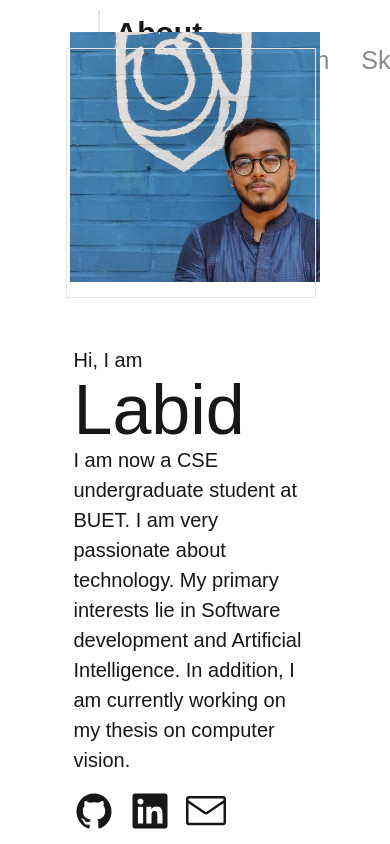
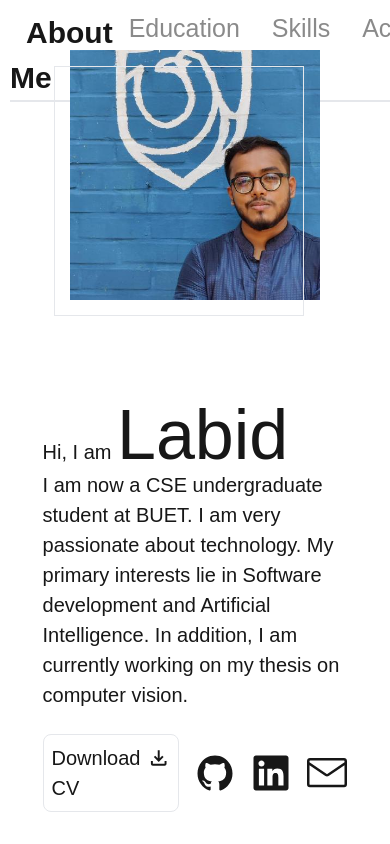
Before and after one commit to labid-al-nahiyan/labid-al-nahiyan.github.io, a Next.js app: page / in a window 390 px wide. Shown: the top 844 px of the page. Built offline with nearby package versions, Linux system fonts and the light colour scheme; a web font is replaced by a local one.

Commit message:
make responsive

```diff
--- a/src/app/Navbar/Navbar.tsx
+++ b/src/app/Navbar/Navbar.tsx
@@ -17,10 +17,10 @@ export default function Navbar({ activeSection }: { activeSection: string }){
     }
 
     return(
-        <div className={` fixed lg:top-[35vh] lg:left-2 top-[10px] left-[25%] ${jersery.className}  text-[25px]`}>
+        <div className={` fixed lg:top-[35vh] lg:left-2 top-[10px] md:left-[15%] left-[10px] ${jersery.className}  text-[25px]`}>
             <div>
-                <ul className="border-l-2 flex lg:flex-col text-left space-y-8">
-                    <li><Link onClick={()=>{printPathname()}} className={`p-4 transition ease-in-out delay-150 ${activeSection=="aboutme"?' font-bold text-[30px] opacity-100':"opacity-50"}`} href="#aboutme">About Me</Link></li>
+                <ul className="lg:border-l-2 border-b-2 lg:border-b-0 flex lg:flex-col text-left ">
+                    <li><Link onClick={()=>{printPathname()}} className={`p-4  transition ease-in-out delay-150 ${activeSection=="aboutme"?' font-bold text-[30px] opacity-100':"opacity-50"}`} href="#aboutme">About Me</Link></li>
                     <li><Link onClick={()=>{printPathname()}} className={`p-4  transition ease-in-out delay-150 ${activeSection=="education"?' font-bold text-[30px] opacity-100':"opacity-50"}`} href="#education">Education</Link></li>
                     <li><Link onClick={()=>{printPathname()}} className={`p-4  transition ease-in-out delay-150 ${activeSection=="skill"?'font-bold text-[30px] opacity-100':"opacity-50"}`} href="#skill">Skills</Link></li>
                     <li><Link onClick={()=>{printPathname()}} className={`p-4  transition ease-in-out delay-150 ${activeSection=="achievement"?'font-bold text-[30px] opacity-100':"opacity-50"}`} href="#achievement">Achievements</Link></li>
--- a/src/app/Projects/Projects.tsx
+++ b/src/app/Projects/Projects.tsx
@@ -15,14 +15,14 @@ const jersery = Jersey_15({
 
 export default function Project(){
     return(
-        <div className="px-[25%] min-h-[110vh]" id="project" >
+        <div className="px-[20%] lg:px[25%] min-h-[110vh]" id="project" >
             <div className=" grid justify-center  w-[100%] ">
 
                 <p className={`text-[80px] text-center font-bold pb-10 ${jersery.className}`}>Projects</p>
 
                 <div className="space-y-9">
                     <div className="grid grid-cols-[40%_auto] ">
-                        <div className="flex items-center jus">
+                        <div className="flex items-center ">
                             <Image
                                 src={nerd}
                                 className=""
@@ -32,17 +32,17 @@ export default function Project(){
                                 alt="Picture of the author"
                             />
                         </div>
-                        <div className="space-y-6">
+                        <div className="space-y-6 m-5">
 
                             <p className="text-[24px] font-bold">NerdHerd</p>
                             <p className="text-[18px] font-normal text-justify ">
                                 NerdHerd is a productivity app which focuses on gathering all the productivity features to minimize distraction. Like other learning platforms, our apps mentionable functionalities include collaborative note taking, video calling, article-write, real time quiz, AI chatbot.
                             </p>
 
-                            <div className="flex space-x-4">
-                                <p className="rounded-xl p-1 px-3 bg-slate-500">Sveltekit</p>
-                                <p className="rounded-xl p-1 px-3 bg-slate-500">Tailwind Css</p>
-                                <p className="rounded-xl p-1 px-3 bg-slate-500">PostgreSQL</p>
+                            <div className="flex flex-wrap">
+                                <p className="rounded-xl m-1  p-1 px-3 bg-slate-500">Sveltekit</p>
+                                <p className="rounded-xl m-1 p-1 px-3 bg-slate-500">Tailwind Css</p>
+                                <p className="rounded-xl m-1 p-1 px-3 bg-slate-500">PostgreSQL</p>
 
                             </div>
 
@@ -70,17 +70,17 @@ export default function Project(){
                             />
                         </div>
 
-                        <div className="space-y-6">
+                        <div className="space-y-6 m-5">
 
                             <p className="text-[24px] font-bold">Shop Genie</p>
                             <p className="text-[18px] font-normal text-justify ">
                             ShopGenie is an AI powered shopping assistant. It harnesses the power of LLM and RAG for finding a product easier than ever. This repository is the main application for the project.
                             </p>
 
-                            <div className="flex space-x-4">
-                                <p className="rounded-xl p-1 px-3 bg-slate-500">Sveltekit</p>
-                                <p className="rounded-xl p-1 px-3 bg-slate-500">RAG</p>
-                                <p className="rounded-xl p-1 px-3 bg-slate-500">vector-database</p>
+                            <div className="flex flex-wrap">
+                                <p className="rounded-xl m-1 p-1 px-3 bg-slate-500">Sveltekit</p>
+                                <p className="rounded-xl p-1 m-1 px-3 bg-slate-500">RAG</p>
+                                <p className="rounded-xl m-1 p-1 px-3 bg-slate-500">vector-database</p>
 
                             </div>
 
@@ -107,7 +107,7 @@ export default function Project(){
                             />
                         </div>
 
-                        <div className="space-y-6">
+                        <div className="space-y-6 m-5">
 
                             <p className="text-[24px] font-bold">Football Player</p>
                             <p className="text-[18px] font-normal text-justify ">
@@ -121,10 +121,10 @@ export default function Project(){
                                 <li>Buy and sell player between clubs</li>
                             </ul>
 
-                            <div className="flex space-x-4">
-                                <p className="rounded-xl p-1 px-3 bg-slate-500">Java</p>
-                                <p className="rounded-xl p-1 px-3 bg-slate-500">JavaFx</p>
-                                <p className="rounded-xl p-1 px-3 bg-slate-500">Socket i/o</p>
+                            <div className="flex flex-wrap">
+                                <p className="rounded-xl m-1 p-1 px-3 bg-slate-500">Java</p>
+                                <p className="rounded-xl m-1 p-1 px-3 bg-slate-500">JavaFx</p>
+                                <p className="rounded-xl m-1 p-1 px-3 bg-slate-500">Socket i/o</p>
 
                             </div>
 
--- a/src/app/Top/Top.tsx
+++ b/src/app/Top/Top.tsx
@@ -2,11 +2,13 @@ import Image from "next/image";
 import { IoLogoGithub } from "react-icons/io5";
 import { FaLinkedin } from "react-icons/fa";
 import { GoMail } from "react-icons/go";
+import { MdOutlineFileDownload } from "react-icons/md";
 
 import { Jersey_15 } from "next/font/google";
 import Link from "next/link";
 
 import me from '@/../public/img/me.jpeg'
+
 const jersery = Jersey_15({
   subsets: ["latin"],weight:"400"
 })
@@ -14,10 +16,11 @@ const jersery = Jersey_15({
 export default function Top(){
 
     return(
-        <div className="min-h-[calc(110vh-50px)] px-[15%] grid  lg:grid-cols-[40%_60%]  items-center">
+        <div className="min-h-[calc(110vh-50px)] px-[15%] grid justify-center lg:grid-cols-[40%_60%] items-center">
 
 
-          <div className="flex justify-center lg:justify-end relative">
+          <div className="flex justify-center">
+            <div className="flex w-[250px] lg:w-[100%] justify-center lg:justify-end relative">
               <Image
                   src={me}
                   className=""
@@ -30,16 +33,26 @@ export default function Top(){
 
 
             </div>
+          </div>
 
-          <div className="text-[20px] px-[15px] ">
+          <div className="text-[20px] px-[15px]  ">
+
+            <div className="mb-6">
               <p className="text-[20px]">Hi,
                   I am <span className={`${jersery.className} text-[70px] leading-none`}>Labid</span>
                 <br></br>
                 I am now a CSE undergraduate student at BUET. I am very passionate about technology. My primary
                 interests lie in Software development and Artificial Intelligence. In addition, I am currently working
-            on my thesis on computer vision.</p>
+                on my thesis on computer vision.
+              </p>
+            </div>
 
-            <div className="text-[40px] flex space-x-4 my-4">
+            <div className="text-[40px] flex items-center space-x-4 my-4">
+              <div className="">
+                <Link target="_blank" href="/Labid_Al_Nahiyan_Resume.pdf" download="Labid_al_nahiyan_Resume" className="border p-2 text-[20px] hover:scale-105 flex rounded-lg">
+                  Download CV <MdOutlineFileDownload className="text-[30px]"></MdOutlineFileDownload>
+                </Link>
+              </div>
               <div>
                 <Link target="_blank" href="https://github.com/labid-al-nahiyan"> <IoLogoGithub></IoLogoGithub></Link>
               </div>
@@ -50,6 +63,7 @@ export default function Top(){
                 <Link target="_blank" href="mailto: labid.nahiyan12@gmail.com"> <GoMail></GoMail></Link>
               </div>
             </div>
+
           </div>
 
 
```
Also changed, not shown: 1 other file (tests, documents, lock files or other folders). Lines whose indentation alone changed are shown as unchanged.
